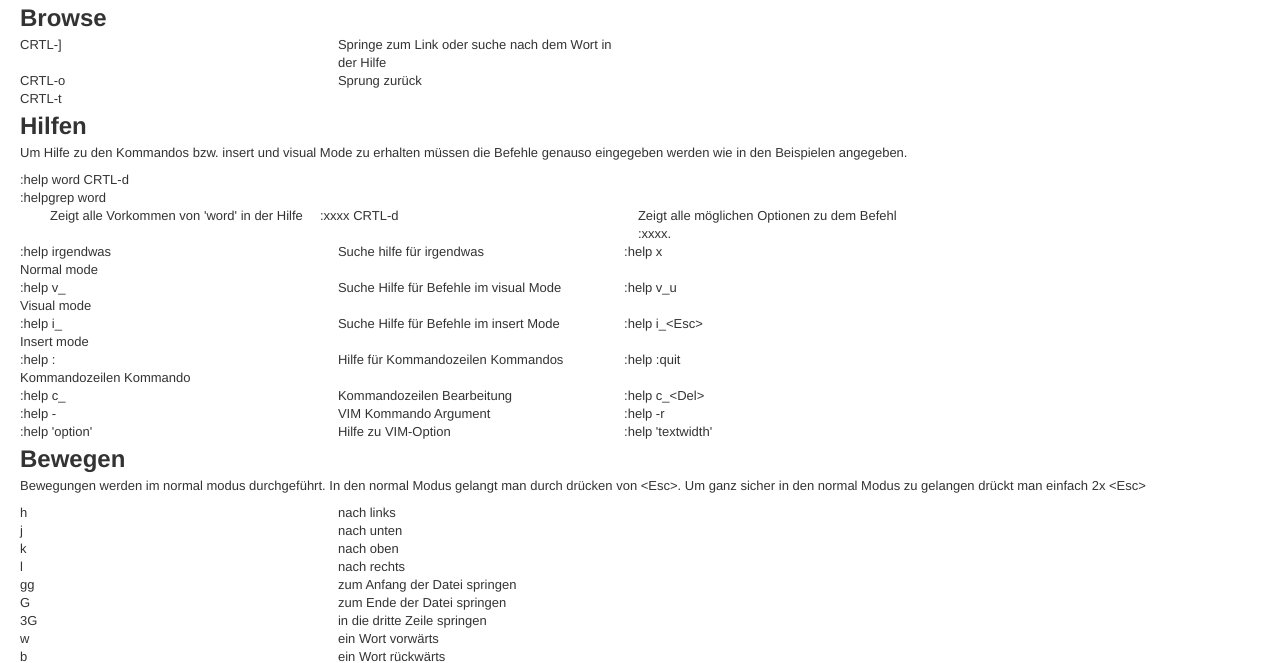
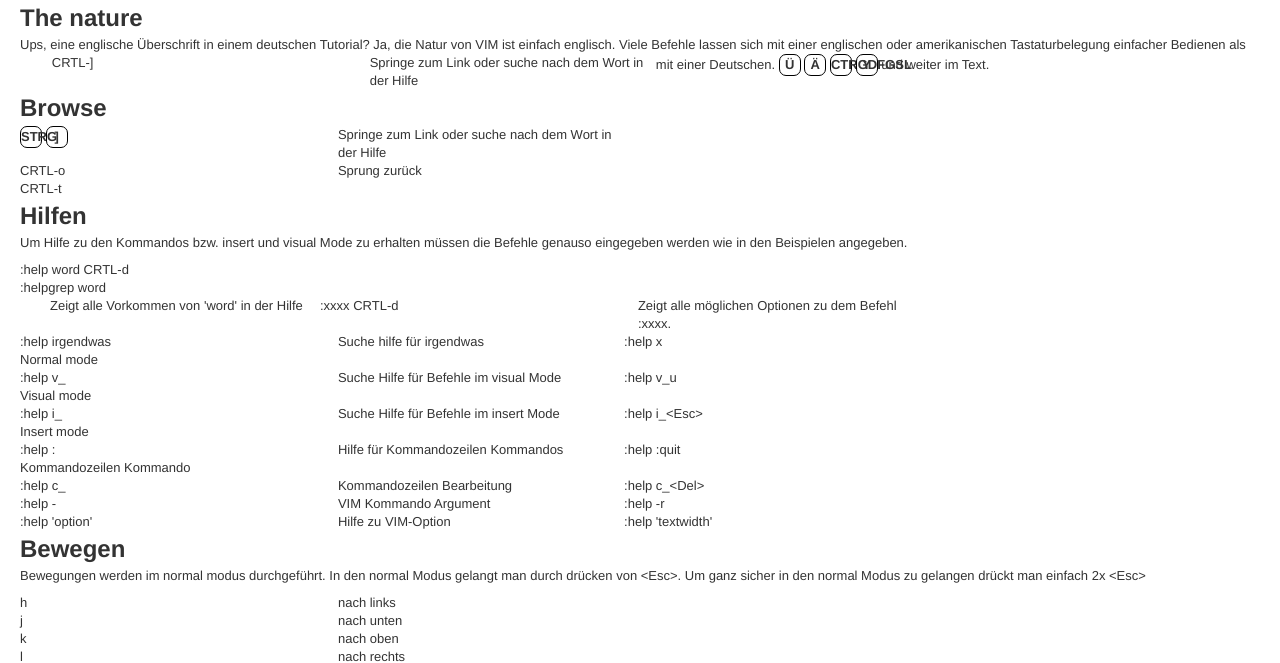
Before and after one commit to vieten/viwiz, a plain HTML site: page index.html in a window 1280 px wide. Shown: the part 101-764 px from the top of the page. Drawn offline with nearby package versions, Linux system fonts and the light colour scheme.

Commit message:
Tasten Style Sheets

```diff
--- /dev/null
+++ b/css/styles.css
@@ -0,0 +1,11 @@
+.key {
+    border: 1px solid black;
+    width: 20px;
+    height: 20px;
+    display: inline-block;
+    line-height: 20px;
+    text-align: center;
+    text-transform: uppercase;
+    border-radius: 7px;
+    font-weight: bold;
+}
--- a/index.html
+++ b/index.html
@@ -10,6 +10,7 @@
         <!-- Le styles -->
         <link href="css/bootstrap.css" rel="stylesheet">
         <link href="css/bootstrap-responsive.css" rel="stylesheet">
+        <link href="css/styles.css" rel="stylesheet">
 
         <!-- Le HTML5 shim, for IE6-8 support of HTML5 elements -->
         <!--[if lt IE 9]>
@@ -35,9 +36,26 @@
             <img src="images/vimlogo.gif" />
             <h1>VIWIZ VI, VIM Spickzettel</h1>
             <!--Browse-->
+            <h2>The nature</h2>
+            <div class="row-fluid">
+                Ups, eine englische Überschrift in einem deutschen Tutorial?
+                Ja, die Natur von VIM ist einfach englisch. Viele Befehle lassen sich mit einer
+                englischen oder amerikanischen Tastaturbelegung einfacher Bedienen als mit einer
+                Deutschen.
+                <span class="key">ü</span>
+                <span class="key">ä</span>
+                <span class="key">ctrgdfgsl</span>
+                <span class="key">y</span>
+                und weiter im Text.
+                <div class="span3">CRTL-]</div>
+                <div class="span3">Springe zum Link oder suche nach dem Wort in der Hilfe</div>
+            </div>
             <h2>Browse</h2>
             <div class="row-fluid">
-                <div class="span3">CRTL-]</div>
+                <div class="span3">
+                    <span class="key">strg</span>
+                    <span class="key">]</span>
+                </div>
                 <div class="span3">Springe zum Link oder suche nach dem Wort in der Hilfe</div>
             </div>
             <div class="row-fluid">
```
Also changed, not shown: 1 other file.
